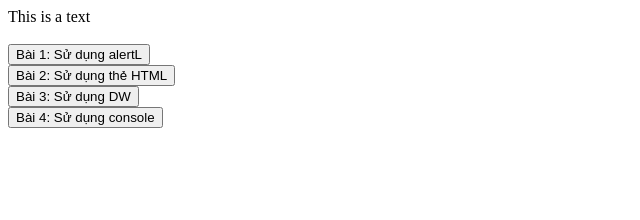
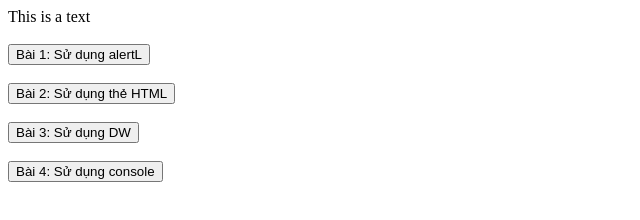
Before and after one commit to 6thanh/PF2108R1_Ha, a plain HTML site: page bt_lesson8/index.html in a window 1280 px wide. Shown: the whole page, without its empty margins (0-640 px from the left). Drawn offline with Linux system fonts and the light colour scheme.

Commit message:
modi lesson8

```diff
--- a/bt_lesson8/index.html
+++ b/bt_lesson8/index.html
@@ -14,9 +14,9 @@
 <body>
     <div id="show-message">This is a text</div>
     <br>
-    <button onclick="showMessageAlert()">Bài 1: Sử dụng alertL</button>
-    <button onclick="showMessage()">Bài 2: Sử dụng thẻ HTML</button>
-    <button onclick="showMessageDW()">Bài 3: Sử dụng DW</button>
+    <button onclick="showMessageAlert()">Bài 1: Sử dụng alertL</button> <br>
+    <button onclick="showMessage()">Bài 2: Sử dụng thẻ HTML</button>  <br>
+    <button onclick="showMessageDW()">Bài 3: Sử dụng DW</button>  <br>
     <button onclick="showMessageConL()">Bài 4: Sử dụng console</button>
 
     <script>
```
